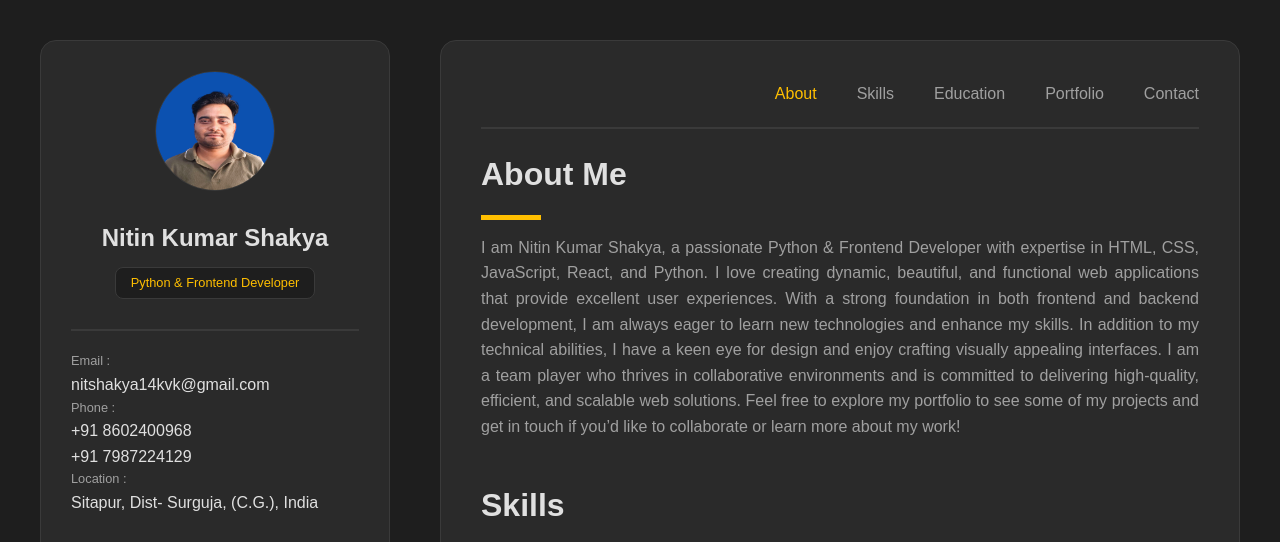
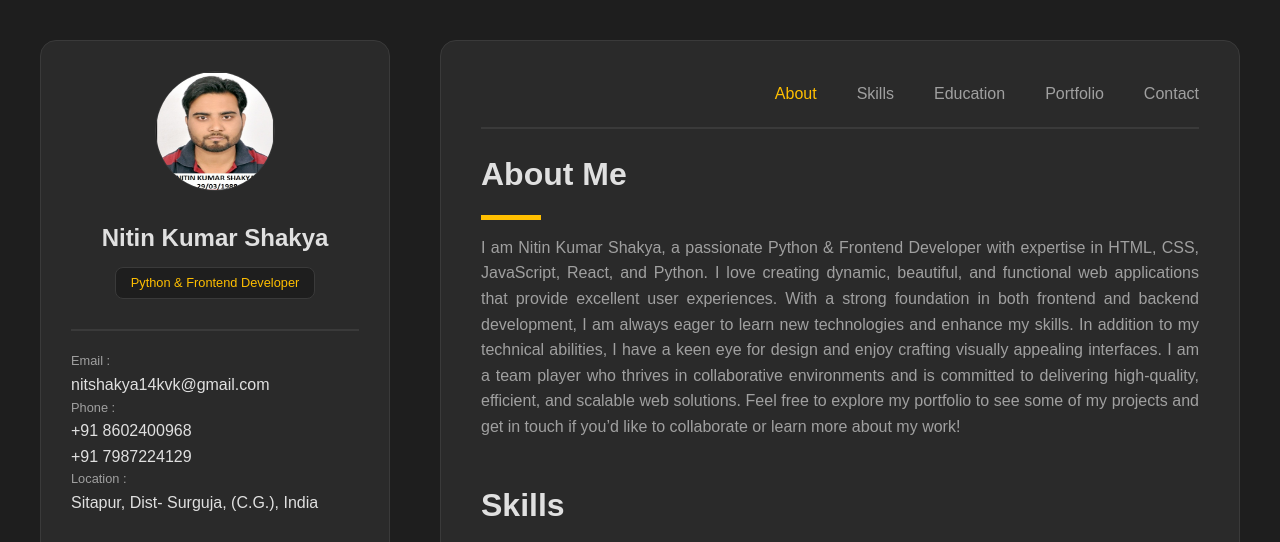
Before and after one commit to NitShakya29/My-Portfolio-Website, a plain HTML site: page index.html in a window 1280 px wide. Shown: the top 542 px of the page. Drawn offline with Linux system fonts and the light colour scheme.

Commit message:
Update index.html

```diff
--- a/index.html
+++ b/index.html
@@ -12,7 +12,7 @@
         <div class="sidebar">
             <!-- Profile -->
             <div class="profile">
-                <img src="./image/nitin.png" alt="Profile Picture">
+                <img src="./image/ni12.jpg" alt="Profile Picture">
                 <h2>Nitin Kumar Shakya</h2>
                 <p>Python & Frontend Developer</p>
             </div>
```
